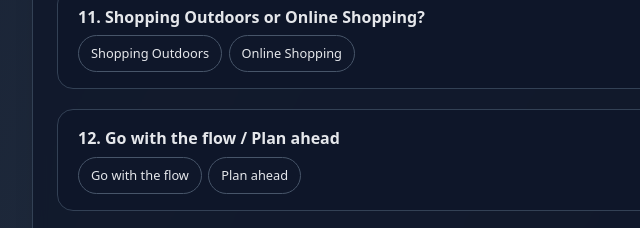
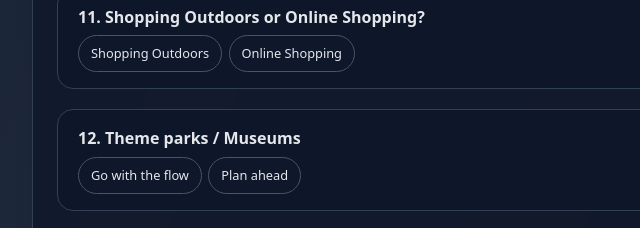
Before and after one commit to poojan14/pvs-personality-test, a website: page public/index.html in a window 1280 px wide. Shown: the part 1500-1728 px from the top of the page, 240-880 px from the left. Drawn offline with nearby package versions, Linux system fonts and the light colour scheme.

```diff
--- a/public/index.html
+++ b/public/index.html
@@ -211,7 +211,7 @@
 
           <!-- 12 -->
           <div class="question-card" data-question="q12">
-            <p class="question-text">12. Go with the flow / Plan ahead</p>
+            <p class="question-text">12. Theme parks / Museums</p>
             <div class="options">
               <label class="option">
                 <input type="radio" name="q12" value="Go with the flow" required />
```
Also changed, not shown: public/results.html (+1 -1 lines).
